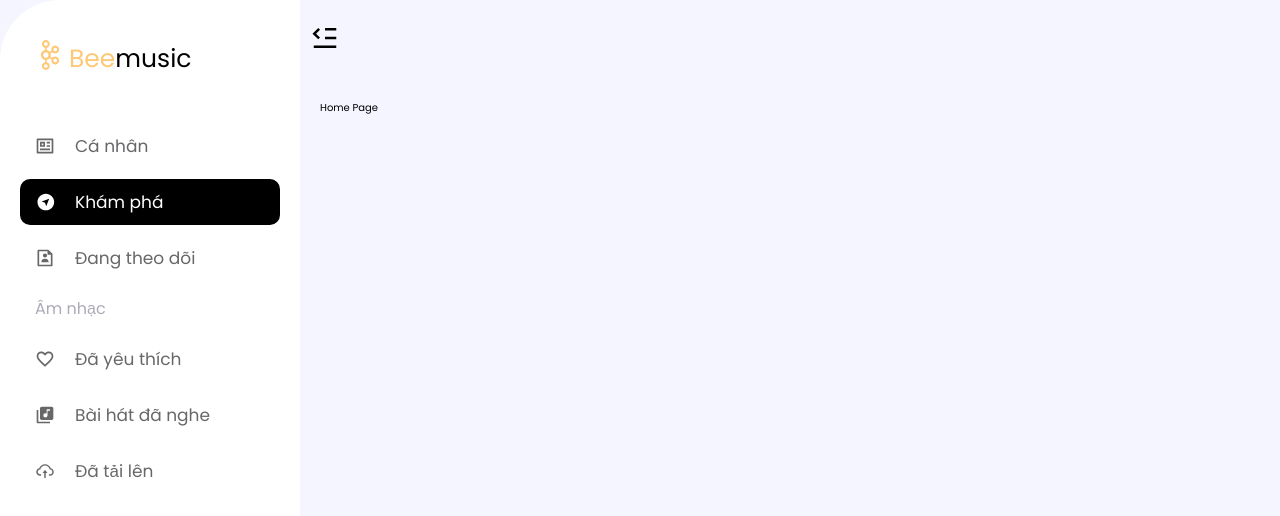
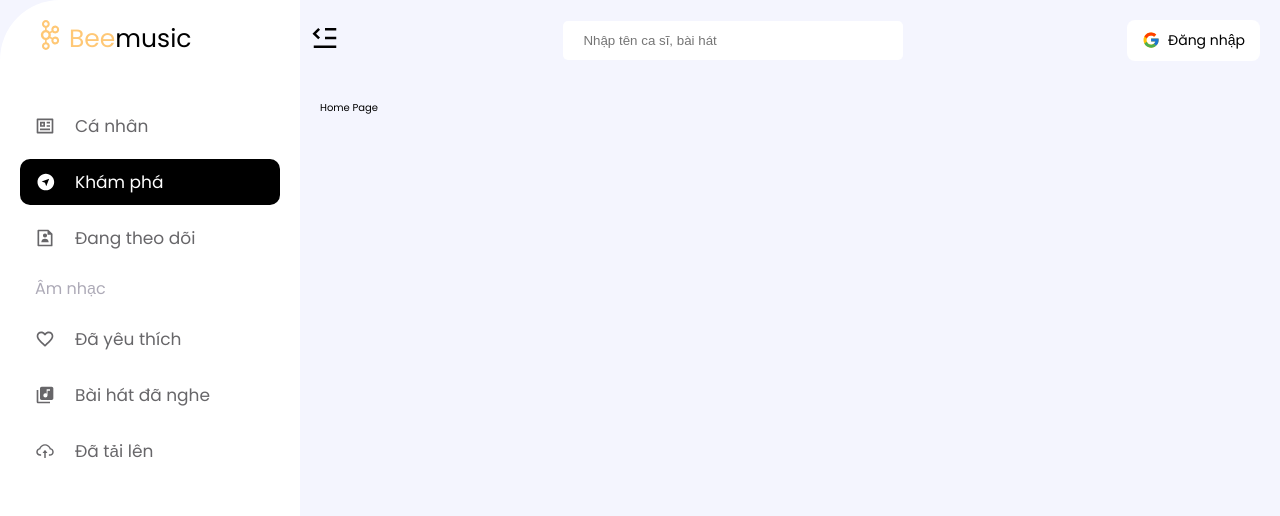
Before and after one commit to haonc310/music.tk, a React (Create React App) app: page / in a window 1280 px wide. Shown: the top 516 px of the page. Built offline with nearby package versions, Linux system fonts and the light colour scheme.

Commit message:
Add layout-header

```diff
--- a/src/components/Header/header.scss
+++ b/src/components/Header/header.scss
@@ -3,13 +3,76 @@
   height: 8rem;
   position: fixed;
   top: 0;
+  right: 0;
   display: flex;
   align-items: center;
+  justify-content: space-between;
+  box-sizing: border-box;
+  padding: 0 2rem;
+  background-color: #f4f5fe;
+  &-active {
+    padding: 0 2rem;
+    padding-left: 30rem;
+    .header-toggle {
+      margin-left: 1rem;
+    }
+  }
   &-toggle {
     cursor: pointer;
-    margin-left: 1rem;
+    margin-left: 0rem;
     svg {
       font-size: 3rem;
     }
   }
+  &-login {
+    background-color: #fff;
+    padding: 1rem 1.5rem;
+    display: flex;
+    align-items: center;
+    font-size: 1.4rem;
+    border-radius: 0.8rem;
+    cursor: pointer;
+    &:hover {
+      color: #ffc876;
+    }
+    svg {
+      margin-right: 0.8rem;
+    }
+  }
+  &-search {
+    input {
+      border: none;
+      padding: 1.2rem 2rem;
+      width: 30rem;
+      border-radius: 0.5rem;
+      outline: none;
+    }
+  }
 }
+
+@media (max-width: 992px) {
+  .header-search {
+    display: none;
+  }
+}
+
+@media (max-width: 768px) {
+  .header-toggle {
+    position: fixed;
+    top: 7rem;
+    right: 1rem;
+  }
+
+  .header {
+    &-search {
+      display: block;
+      margin-left: 2rem;
+      input {
+        width: 15rem;
+      }
+    }
+    &-active {
+      padding-left: 0;
+    }
+  }
+}
--- a/src/components/Header/header.tsx
+++ b/src/components/Header/header.tsx
@@ -1,6 +1,7 @@
-import React, { useState } from 'react';
+import clsx from 'clsx';
+import React from 'react';
+import { RiMenuFoldLine, RiMenuUnfoldLine } from 'react-icons/ri';
 import './header.scss';
-import { RiMenuFoldLine, RiMenuUnfoldLine } from 'react-icons/ri';
 
 export interface HeaderProps {
   dropdownMenu: boolean;
@@ -14,13 +15,57 @@
     ? RiMenuFoldLine
     : RiMenuUnfoldLine;
   return (
-    <div className="header">
+    <div className={clsx('header', dropdownMenu && 'header-active')}>
       <div
         className="header-toggle"
         onClick={() => setDropdownMenu(!dropdownMenu)}
       >
         <IconDropdownMenu />
       </div>
+      <div className="header-search">
+        <input type="text" placeholder="Nhập tên ca sĩ, bài hát" />
+      </div>
+      <div className="header-user">
+        <div className="header-login">
+          <svg
+            stroke="currentColor"
+            fill="currentColor"
+            stroke-width="0"
+            version="1.1"
+            x="0px"
+            y="0px"
+            viewBox="0 0 48 48"
+            enable-background="new 0 0 48 48"
+            className="group-login__icon"
+            height="1.3em"
+            width="1.3em"
+            xmlns="http://www.w3.org/2000/svg"
+          >
+            <path
+              fill="#FFC107"
+              d="M43.611,20.083H42V20H24v8h11.303c-1.649,4.657-6.08,8-11.303,8c-6.627,0-12-5.373-12-12
+	c0-6.627,5.373-12,12-12c3.059,0,5.842,1.154,7.961,3.039l5.657-5.657C34.046,6.053,29.268,4,24,4C12.955,4,4,12.955,4,24
+	c0,11.045,8.955,20,20,20c11.045,0,20-8.955,20-20C44,22.659,43.862,21.35,43.611,20.083z"
+            ></path>
+            <path
+              fill="#FF3D00"
+              d="M6.306,14.691l6.571,4.819C14.655,15.108,18.961,12,24,12c3.059,0,5.842,1.154,7.961,3.039l5.657-5.657
+	C34.046,6.053,29.268,4,24,4C16.318,4,9.656,8.337,6.306,14.691z"
+            ></path>
+            <path
+              fill="#4CAF50"
+              d="M24,44c5.166,0,9.86-1.977,13.409-5.192l-6.19-5.238C29.211,35.091,26.715,36,24,36
+	c-5.202,0-9.619-3.317-11.283-7.946l-6.522,5.025C9.505,39.556,16.227,44,24,44z"
+            ></path>
+            <path
+              fill="#1976D2"
+              d="M43.611,20.083H42V20H24v8h11.303c-0.792,2.237-2.231,4.166-4.087,5.571
+	c0.001-0.001,0.002-0.001,0.003-0.002l6.19,5.238C36.971,39.205,44,34,44,24C44,22.659,43.862,21.35,43.611,20.083z"
+            ></path>
+          </svg>
+          <span> Đăng nhập</span>
+        </div>
+      </div>
     </div>
   );
 };
--- a/src/components/Sidebar/sidebar.scss
+++ b/src/components/Sidebar/sidebar.scss
@@ -1,16 +1,18 @@
 .sidebar {
   position: fixed;
   top: 0;
-  width: 0;
+  width: 30rem;
   overflow: hidden;
-  height: 100vh;
+  bottom: 0;
   background-color: #fff;
   border-radius: 6rem 0 0 6rem;
   box-sizing: border-box;
   z-index: 30;
+  transform: translateX(-100%);
+  padding: 0 2rem;
+  transition: 0.2s ease-in;
   &-active {
-    width: 30rem;
-    padding: 2rem;
+    transform: translateX(0);
   }
   &-heading {
     padding-top: 2rem;
@@ -73,3 +75,9 @@
     }
   }
 }
+
+@media (max-width: 768px) {
+  .sidebar {
+    top: 8rem;
+  }
+}
--- a/src/components/Sidebar/sidebar.tsx
+++ b/src/components/Sidebar/sidebar.tsx
@@ -10,7 +10,7 @@
 }
 
 const Sidebar = (props: SidebarProps) => {
-  const { dropdownMenu, setDropdownMenu } = props;
+  const { dropdownMenu } = props;
 
   return (
     <div
--- a/src/index.css
+++ b/src/index.css
@@ -72,3 +72,9 @@
   -webkit-box-shadow: inset 0 0 6px rgba(0, 0, 0, 0.3);
   background-color: #ffc876;
 }
+
+@media (max-width: 768px) {
+  .main.main-active {
+    padding-left: 0;
+  }
+}
```
